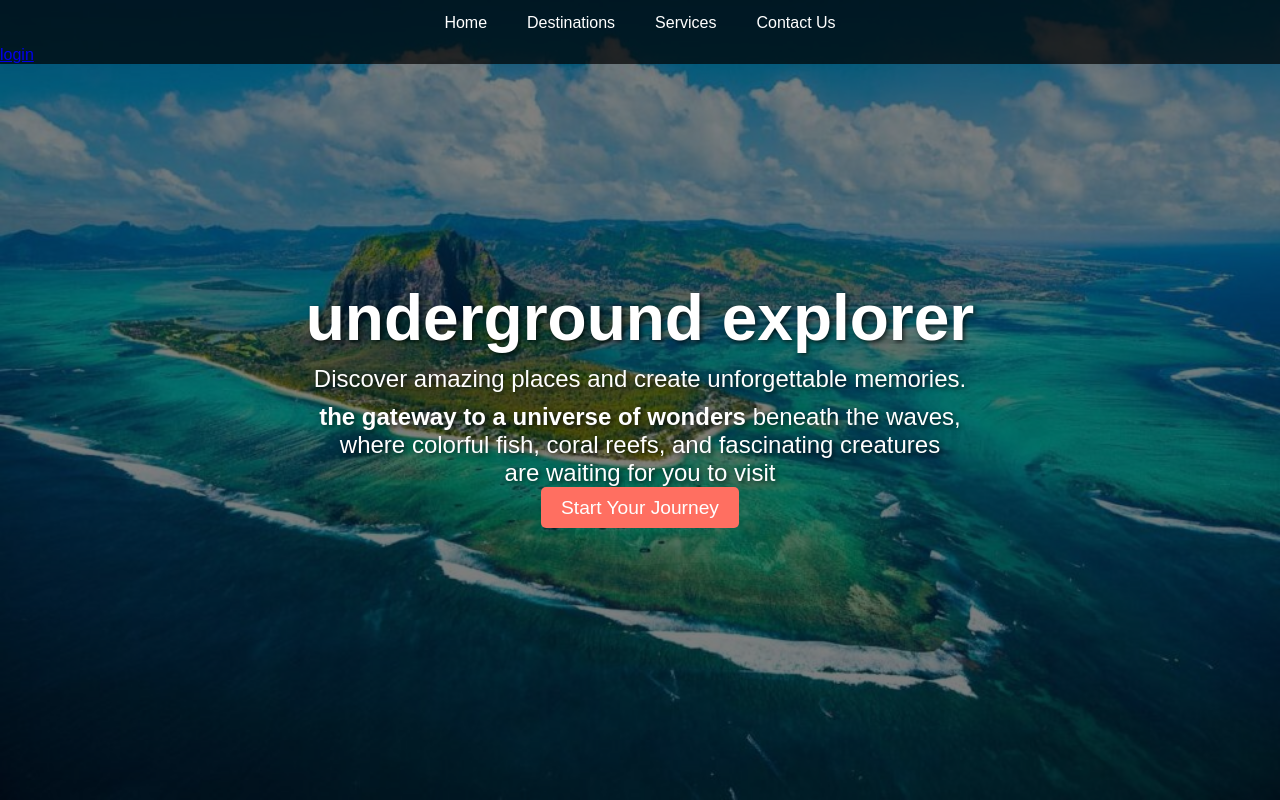
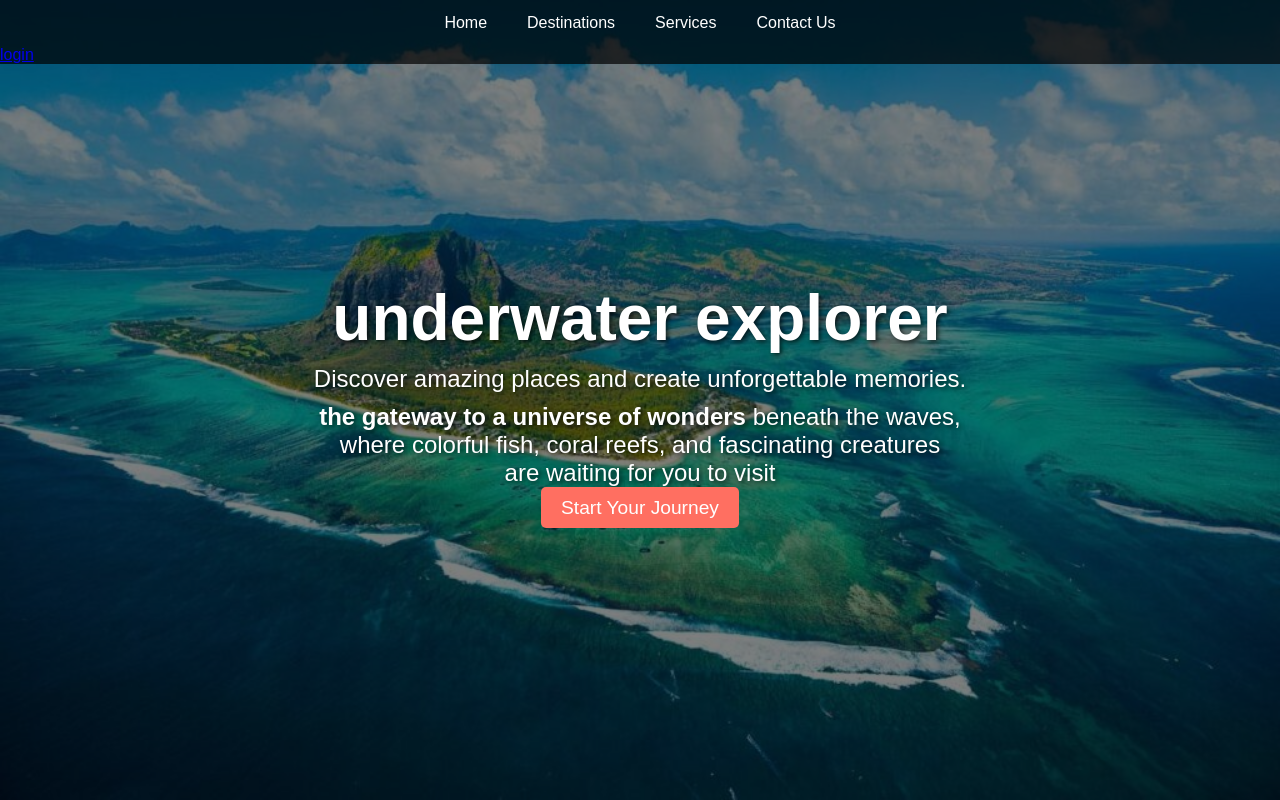
Before and after one commit to abinaya232/travel, a plain HTML site: page index.html in a window 1280 px wide. Drawn offline with Linux system fonts and the light colour scheme.

Commit message:
second commit

```diff
--- a/index.html
+++ b/index.html
@@ -36,7 +36,7 @@
 
     <header>
         <div class="header-text">
-            <h1>underground explorer</h1>
+            <h1>underwater explorer</h1>
             <p>Discover amazing places and create unforgettable memories.</p>
             <p><b>the gateway to a universe of wonders</b> beneath the waves,<br>
                 where colorful fish, coral reefs, and fascinating creatures<br>
```
